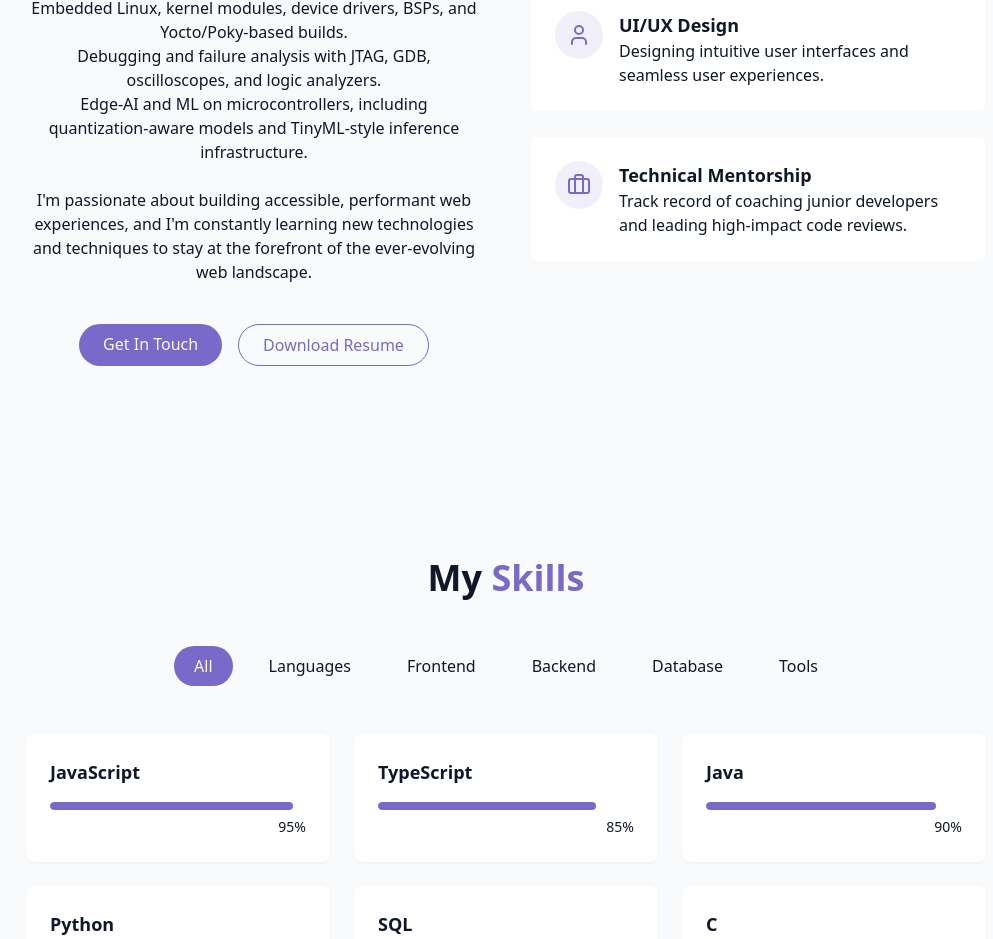
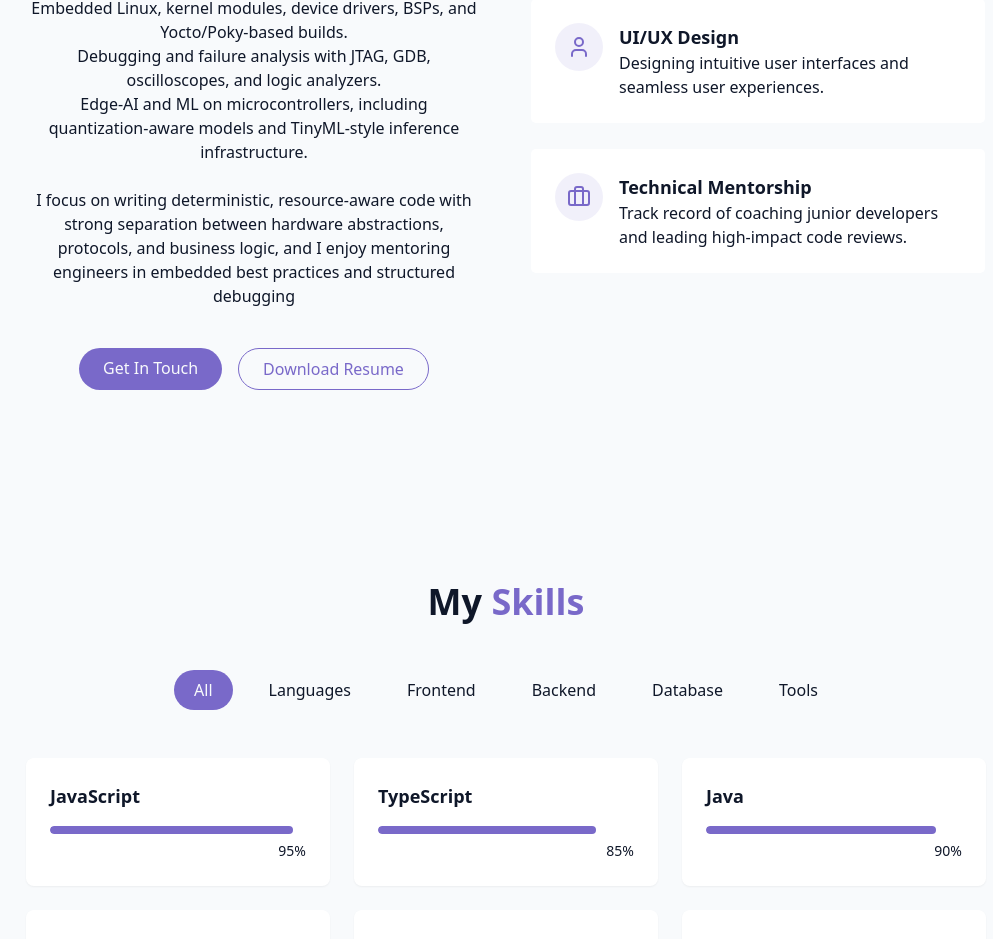
Before and after one commit to senaerg/SenaEPortfolio, a React (Vite) app: page / in a window 1280 px wide. Shown: the part 1252-2191 px from the top of the page, without its empty margins (134-1127 px from the left). Built offline with nearby package versions, Linux system fonts and the light colour scheme.

Commit message:
Update AboutSection.jsx

```diff
--- a/src/components/AboutSection.jsx
+++ b/src/components/AboutSection.jsx
@@ -27,9 +27,7 @@ export const AboutSection = () => {
             </p>
 
             <p className="text-muted-foreground">
-              I'm passionate about building accessible, performant web experiences, and I'm constantly learning new technologies and
-              techniques to stay at the forefront of the ever-evolving web
-              landscape.
+             I focus on writing deterministic, resource‑aware code with strong separation between hardware abstractions, protocols, and business logic, and I enjoy mentoring engineers in embedded best practices and structured debugging
             </p>
 
             <div className="flex flex-col sm:flex-row gap-4 pt-4 justify-center">
```
